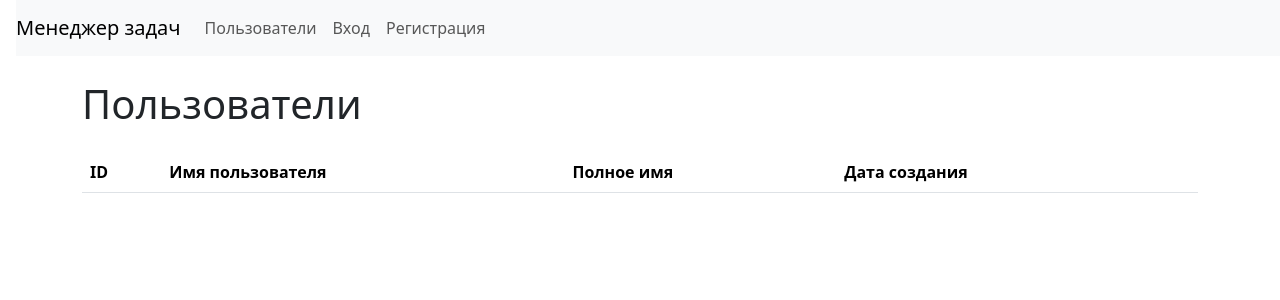
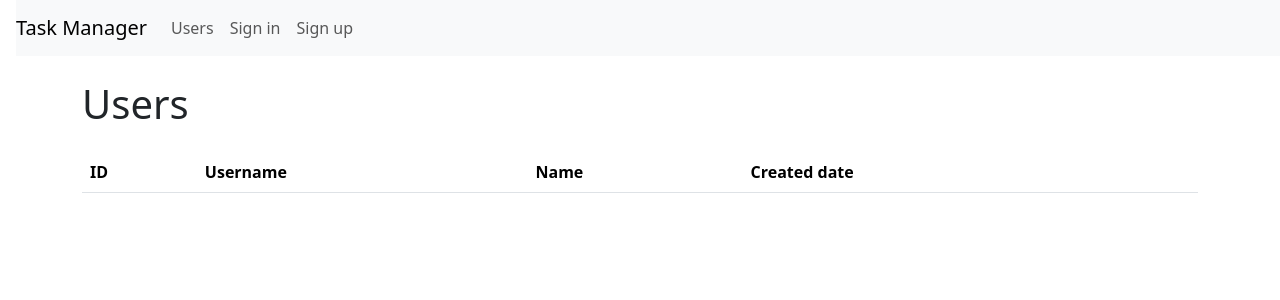
Before and after one commit to RKV102/python-project-52, a Django app: page /users/ in a window 1280 px wide. Shown: the top 300 px of the page. Run offline with Django 5.2, Linux system fonts and the light colour scheme; lists and menus that the app fills with data are empty; some libraries are stand-ins or nearby versions.

Commit message:
Проект подготовлен под интернационализацию

```diff
--- a/task_manager/settings.py
+++ b/task_manager/settings.py
@@ -148,3 +148,4 @@ STATIC_URL = 'static/'
 DEFAULT_AUTO_FIELD = 'django.db.models.BigAutoField'
 
 LOGIN_REDIRECT_URL = '/'
+LOGOUT_REDIRECT_URL = '/'
--- a/task_manager/templates/layout.html
+++ b/task_manager/templates/layout.html
@@ -1,12 +1,13 @@
 <!doctype html>
 <html lang="en">
+{% load i18n %}
 
 <head>
     <meta charset="UTF-8">
     <meta name="viewport"
           content="width=device-width, user-scalable=no, initial-scale=1.0, maximum-scale=1.0, minimum-scale=1.0">
     <meta http-equiv="X-UA-Compatible" content="ie=edge">
-    <title>Менеджер задач</title>
+    <title>{% translate "Task Manager" %}</title>
     {% load django_bootstrap5 %}
     {% bootstrap_css %}
     {% bootstrap_javascript %}
@@ -14,7 +15,7 @@
 
 <body class="d-flex flex-column min-vh-100">
     <nav class="navbar navbar-expand-lg navbar-light bg-light ms-3">
-        <a class="navbar-brand" href="/">Менеджер задач</a>
+        <a class="navbar-brand" href="{% url 'index' %}">{% translate "Task Manager" %}</a>
         <button class="navbar-toggler"
                 data-bs-toggle="collapse"
                 data-bs-target="#navbarToggleExternalContent">
@@ -23,17 +24,32 @@
         <div class="collapse navbar-collapse" id="navbarToggleExternalContent">
             <ul class="navbar-nav mr-auto">
                 <li class="nav-item">
-                    <a class="nav-link" href="/users/">Пользователи</a>
+                    <a class="nav-link" href="{% url 'users' %}">{% translate "Users" %}</a>
                 </li>
             </ul>
+            {% if user.is_authenticated %}
                 <ul class="navbar-nav">
                     <li class="nav-item">
-                    <a class="nav-link" href="/login/">Вход</a>
+                        <a class="nav-link" href="{% url 'statuses' %}">{% translate "Statuses" %}</a>
+                    </li>
+                    <ul class="navbar-nav">
+                        <form action="{% url 'logout' %}" method="post">
+                            {% csrf_token %}
+                            {% translate "Sign out" as logout_button %}
+                            {% bootstrap_button button_type="submit" content=logout_button button_class="nav-link" %}
+                        </form>
+                    </ul>
+                </ul>
+            {% else %}
+                <ul class="navbar-nav">
+                    <li class="nav-item">
+                        <a class="nav-link" href="{% url 'login' %}">{% translate "Sign in" %}</a>
                     </li>
                     <li class="nav-item">
-                    <a class="nav-link" href="/users/create/">Регистрация</a>
+                        <a class="nav-link" href="{% url 'users_create' %}">{% translate "Sign up" %}</a>
                     </li>
                 </ul>
+            {% endif %}
         </div>
     </nav>
     <div class="container wrapper flex-grow-1">
--- a/task_manager/templates/users/index.html
+++ b/task_manager/templates/users/index.html
@@ -1,14 +1,15 @@
 {% extends "layout.html" %}
+{% load i18n %}
 
 {% block content %}
-    <h1 class="my-4">Пользователи</h1>
+    <h1 class="my-4">{% translate "Users" %}</h1>
     <table class="table table-striped">
         <thead>
             <tr>
               <th>ID</th>
-              <th>Имя пользователя</th>
-              <th>Полное имя</th>
-              <th>Дата создания</th>
+              <th>{% translate "Username" %}</th>
+              <th>{% translate "Name" context "user" %}</th>
+              <th>{% translate "Created date" %}</th>
               <th></th>
             </tr>
         </thead>
@@ -20,9 +21,9 @@
                     <td>{{ user.first_name }} {{ user.last_name }}</td>
                     <td>{{ user.date_joined|date:'d.m.Y H:i' }}</td>
                     <td>
-                      <a href="{% url 'users_update' pk=user.id %}">Изменить</a>
+                      <a href="{% url 'users_update' pk=user.id %}">{% translate "Edit" %}</a>
                       <br>
-                      <a href="{% url 'users_delete' pk=user.id %}">Удалить</a>
+                      <a href="{% url 'users_delete' pk=user.id %}">{% translate "Delete" %}</a>
                     </td>
                 </tr>
             {% endfor %}
--- a/task_manager/urls.py
+++ b/task_manager/urls.py
@@ -1,12 +1,13 @@
 from django.contrib import admin
 from django.urls import path, include
-from .views import IndexView, LoginView
+from .views import IndexView, LoginView, LogoutView
 
 
 urlpatterns = [
-    path('', IndexView.as_view()),
+    path('', IndexView.as_view(), name='index'),
     path('admin/', admin.site.urls),
     path('login/', LoginView.as_view(), name='login'),
+    path('logout/', LogoutView.as_view(), name='logout'),
     path('users/', include('task_manager.users.urls')),
     path('statuses/', include('task_manager.statuses.urls')),
 ]
```
Also changed, not shown: task_manager/templates/registration/login.html (+4 -5 lines), task_manager/templates/statuses/create.html (+4 -4 lines), task_manager/templates/statuses/delete.html (+5 -5 lines), task_manager/templates/statuses/index.html (+7 -8 lines), task_manager/templates/statuses/update.html (+4 -4 lines), task_manager/templates/users/create.html (+4 -4 lines), task_manager/templates/users/delete.html (+5 -5 lines), task_manager/templates/users/update.html (+4 -4 lines), task_manager/views.py (+16 -2 lines). Lines whose indentation alone changed are shown as unchanged.
